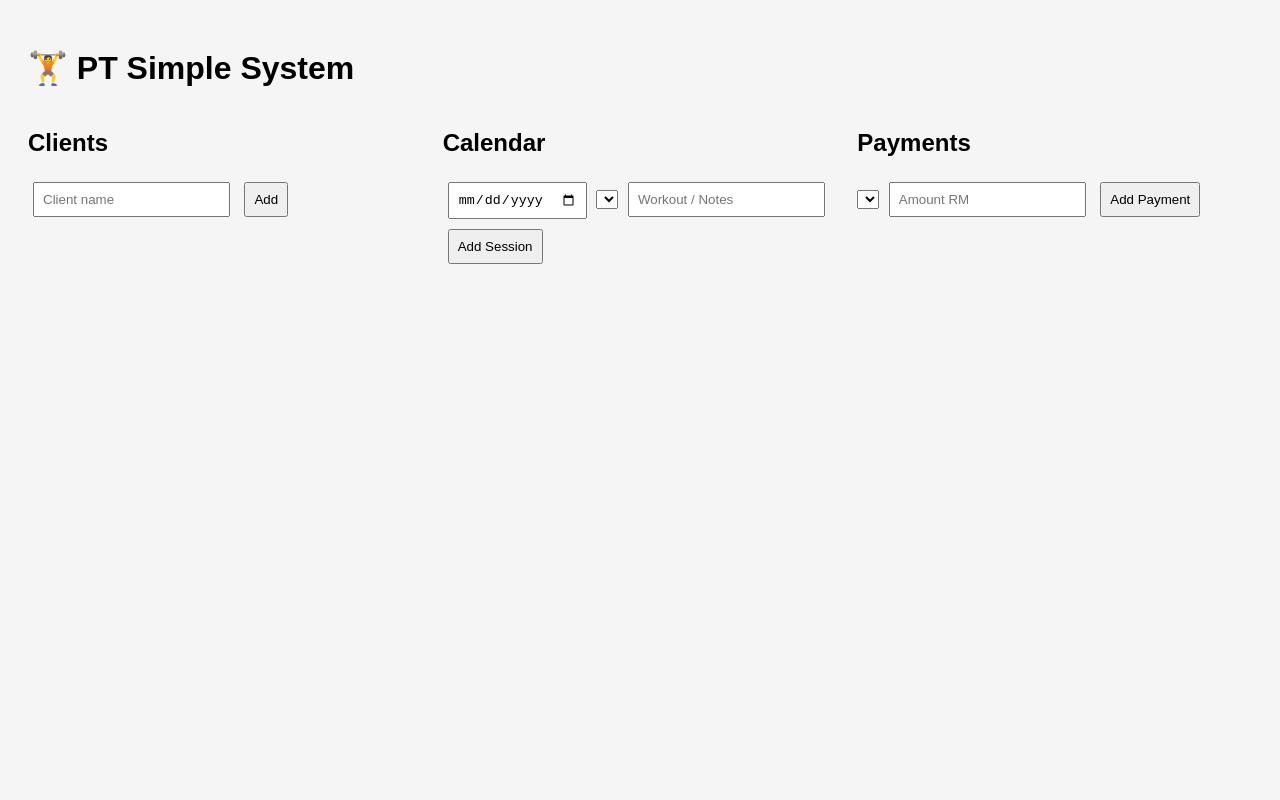
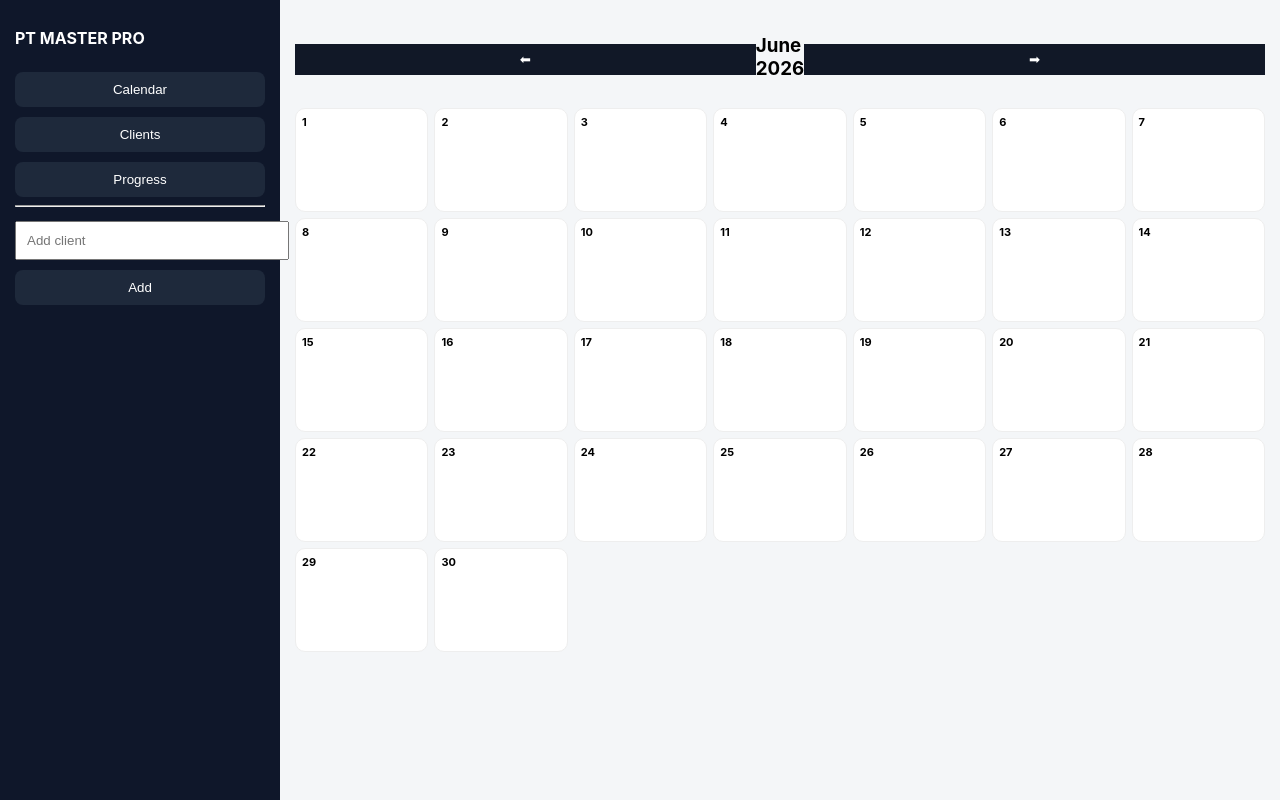
Before and after one commit to rizmirazak422-ux/pt-master-system, a website: page index.html in a window 1280 px wide. Drawn offline with Linux system fonts and the light colour scheme.

Commit message:
Update index.html

```diff
--- a/index.html
+++ b/index.html
@@ -1,182 +1,332 @@
 <!DOCTYPE html>
 <html>
 <head>
-  <title>PT System</title>
+<meta name="viewport" content="width=device-width, initial-scale=1.0">
+<title>PT System Pro</title>
+
 <style>
-    body { font-family: Arial; padding: 20px; background:#f5f5f5; }
-
-    input, button {
-      padding: 8px;
-      margin: 5px;
+body {
+  margin: 0;
+  font-family: -apple-system, Arial;
+  background: #f4f6f8;
 }
 
-    .row { display: flex; gap: 20px; }
-
-    .card {
-      background: white;
-      padding: 10px;
-      margin-top: 10px;
-      border-radius: 8px;
-      box-shadow: 0 2px 5px rgba(0,0,0,0.1);
+/* APP LAYOUT */
+.app {
+  display: flex;
+  height: 100vh;
 }
 
-    .section {
-      width: 33%;
+/* SIDEBAR */
+.sidebar {
+  width: 250px;
+  background: #0f172a;
+  color: white;
+  padding: 15px;
 }
 
-    .calendar-box {
-      background: white;
+.sidebar h2 {
+  font-size: 16px;
+}
+
+.sidebar button {
+  width: 100%;
+  margin-top: 10px;
   padding: 10px;
-      margin-top: 10px;
+  border: none;
+  background: #1e293b;
+  color: white;
   border-radius: 8px;
+  cursor: pointer;
+}
+
+/* MAIN */
+.main {
+  flex: 1;
+  padding: 15px;
+  overflow: auto;
+}
+
+/* MONTH HEADER */
+.header {
+  display: flex;
+  justify-content: space-between;
+  align-items: center;
+  margin-bottom: 10px;
+}
+
+.header button {
+  padding: 8px 12px;
+}
+
+/* CALENDAR GRID */
+.calendar {
+  display: grid;
+  grid-template-columns: repeat(7, 1fr);
+  gap: 6px;
 }
 
 .day {
-      border: 1px solid #ddd;
-      padding: 5px;
-      margin: 3px;
+  background: white;
+  min-height: 90px;
+  padding: 6px;
+  border-radius: 10px;
+  font-size: 11px;
   cursor: pointer;
+  border: 1px solid #eee;
 }
 
-    .paid { color: green; }
-    .unpaid { color: red; }
+.day:hover {
+  background: #f1f5f9;
+}
+
+.date {
+  font-weight: bold;
+}
+
+.session {
+  background: #dbeafe;
+  margin-top: 3px;
+  font-size: 10px;
+  padding: 2px;
+  border-radius: 6px;
+  cursor: grab;
+}
+
+/* MOBILE */
+@media(max-width: 768px) {
+  .sidebar { display: none; }
+}
+
+/* MODAL */
+.modal {
+  display: none;
+  position: fixed;
+  inset: 0;
+  background: rgba(0,0,0,0.5);
+}
+
+.modal-content {
+  background: white;
+  max-width: 420px;
+  margin: 80px auto;
+  padding: 15px;
+  border-radius: 12px;
+}
+
+input, select, button {
+  width: 100%;
+  padding: 10px;
+  margin-top: 6px;
+}
+
+button {
+  background: #111827;
+  color: white;
+  border: none;
+}
 </style>
+
 </head>
 
 <body>
 
-<h1>🏋️ PT Simple System</h1>
+<div class="app">
 
-<div class="row">
+<!-- SIDEBAR -->
+<div class="sidebar">
+  <h2>PT MASTER PRO</h2>
 
-  <!-- CLIENTS -->
-  <div class="section">
-    <h2>Clients</h2>
+  <button onclick="changeView('calendar')">Calendar</button>
+  <button onclick="changeView('clients')">Clients</button>
+  <button onclick="changeView('progress')">Progress</button>
 
-    <input id="clientName" placeholder="Client name">
+  <hr>
+
+  <input id="clientName" placeholder="Add client">
   <button onclick="addClient()">Add</button>
 
-    <div id="clients"></div>
+  <div id="clientList"></div>
 </div>
 
-  <!-- CALENDAR -->
-  <div class="section">
-    <h2>Calendar</h2>
+<!-- MAIN -->
+<div class="main">
 
-    <input type="date" id="date">
+<div class="header">
+  <button onclick="prevMonth()">⬅</button>
+  <h3 id="monthTitle"></h3>
+  <button onclick="nextMonth()">➡</button>
+</div>
+
+<div class="calendar" id="calendar"></div>
+
+</div>
+
+</div>
+
+<!-- MODAL -->
+<div class="modal" id="modal">
+  <div class="modal-content">
+
+    <h3 id="selectedDate"></h3>
+
     <select id="clientSelect"></select>
     <input id="workout" placeholder="Workout / Notes">
-    <button onclick="addSession()">Add Session</button>
 
-    <div id="calendar"></div>
+    <button onclick="saveSession()">Save</button>
+
+    <div id="sessionList"></div>
+
+    <button onclick="closeModal()" style="background:red;margin-top:10px;">Close</button>
+
   </div>
-
-  <!-- PAYMENTS -->
-  <div class="section">
-    <h2>Payments</h2>
-
-    <select id="paymentClient"></select>
-    <input id="amount" placeholder="Amount RM">
-    <button onclick="addPayment()">Add Payment</button>
-
-    <div id="payments"></div>
-  </div>
-
 </div>
 
 <script>
 
 let clients = JSON.parse(localStorage.getItem("clients")) || [];
 let sessions = JSON.parse(localStorage.getItem("sessions")) || [];
-let payments = JSON.parse(localStorage.getItem("payments")) || [];
 
+let current = new Date();
+let selectedDate = null;
+
+/* SAVE */
 function save() {
   localStorage.setItem("clients", JSON.stringify(clients));
   localStorage.setItem("sessions", JSON.stringify(sessions));
-  localStorage.setItem("payments", JSON.stringify(payments));
   render();
 }
 
+/* CLIENTS */
 function addClient() {
   let name = document.getElementById("clientName").value;
   if (!name) return;
-
   clients.push({ name });
-  document.getElementById("clientName").value = "";
   save();
 }
 
-function deleteClient(i) {
-  clients.splice(i, 1);
+/* MONTH NAV */
+function nextMonth() {
+  current.setMonth(current.getMonth() + 1);
+  render();
+}
+
+function prevMonth() {
+  current.setMonth(current.getMonth() - 1);
+  render();
+}
+
+/* OPEN DAY */
+function openDay(date) {
+  selectedDate = date;
+  document.getElementById("modal").style.display = "block";
+  document.getElementById("selectedDate").innerText = date;
+  renderSessions();
+}
+
+/* SESSION */
+function saveSession() {
+  let client = document.getElementById("clientSelect").value;
+  let workout = document.getElementById("workout").value;
+
+  sessions.push({ date: selectedDate, client, workout });
   save();
 }
 
-function addSession() {
-  let date = document.getElementById("date").value;
-  let client = document.getElementById("clientSelect").value;
-  let workout = document.getElementById("workout").value;
-
-  if (!date || !client) return;
-
-  sessions.push({ date, client, workout });
-  document.getElementById("workout").value = "";
+function deleteSession(i) {
+  sessions.splice(i, 1);
   save();
 }
 
-function addPayment() {
-  let client = document.getElementById("paymentClient").value;
-  let amount = document.getElementById("amount").value;
+function renderSessions() {
+  let html = "";
 
-  if (!client || !amount) return;
+  sessions.forEach((s,i) => {
+    if (s.date === selectedDate) {
+      html += `
+        <div>
+          <b>${s.client}</b> - ${s.workout}
+          <button onclick="deleteSession(${i})">X</button>
+        </div>
+      `;
+    }
+  });
 
-  payments.push({ client, amount });
-  document.getElementById("amount").value = "";
-  save();
+  document.getElementById("sessionList").innerHTML = html;
+
+  document.getElementById("clientSelect").innerHTML =
+    clients.map(c => `<option>${c.name}</option>`).join("");
 }
 
-function render() {
+/* CALENDAR (FULL MONTH 31 DAYS STYLE) */
+function renderCalendar() {
 
-  // CLIENTS
-  let cHTML = "";
-  clients.forEach((c, i) => {
-    cHTML += `
-      <div class="card">
-        ${c.name}
-        <button onclick="deleteClient(${i})">X</button>
+  let year = current.getFullYear();
+  let month = current.getMonth();
+
+  let daysInMonth = new Date(year, month+1, 0).getDate();
+
+  document.getElementById("monthTitle").innerText =
+    current.toLocaleString('default', { month: 'long' }) + " " + year;
+
+  let html = "";
+
+  for (let i = 1; i <= daysInMonth; i++) {
+
+    let dateStr = `${year}-${month+1}-${i}`;
+
+    let daySessions = sessions.filter(s => s.date === dateStr);
+
+    html += `
+      <div class="day" onclick="openDay('${dateStr}')">
+        <div class="date">${i}</div>
+
+        ${daySessions.slice(0,2).map(s =>
+          `<div class="session"
+            draggable="true"
+            ondragstart="dragStart('${s.date}', '${s.client}', '${s.workout}')">
+            ${s.client}
+          </div>`
+        ).join("")}
+
       </div>
     `;
+  }
+
+  document.getElementById("calendar").innerHTML = html;
+}
+
+/* DRAG (SIMPLE VERSION) */
+let dragData = null;
+
+function dragStart(date, client, workout) {
+  dragData = { date, client, workout };
+}
+
+/* DROP INTO DAY */
+document.addEventListener("dragover", e => e.preventDefault());
+
+document.addEventListener("drop", e => {
+  if (!dragData) return;
+
+  let target = e.target.closest(".day");
+  if (!target) return;
+
+  let newDate = target.getAttribute("onclick").match(/'(.*?)'/)[1];
+
+  sessions.push({
+    date: newDate,
+    client: dragData.client,
+    workout: dragData.workout
   });
-  document.getElementById("clients").innerHTML = cHTML;
 
-  // DROPDOWNS
-  let options = clients.map(c => `<option>${c.name}</option>`).join("");
-  document.getElementById("clientSelect").innerHTML = options;
-  document.getElementById("paymentClient").innerHTML = options;
+  save();
+  dragData = null;
+});
 
-  // SESSIONS (CALENDAR)
-  let sHTML = "";
-  sessions.forEach(s => {
-    sHTML += `
-      <div class="calendar-box">
-        📅 ${s.date}<br>
-        👤 ${s.client}<br>
-        🏋️ ${s.workout}
-      </div>
-    `;
-  });
-  document.getElementById("calendar").innerHTML = sHTML;
-
-  // PAYMENTS
-  let pHTML = "";
-  payments.forEach(p => {
-    pHTML += `
-      <div class="card">
-        👤 ${p.client}<br>
-        💰 RM ${p.amount}
-      </div>
-    `;
-  });
-  document.getElementById("payments").innerHTML = pHTML;
+/* PROGRESS (simple future-ready) */
+function render() {
+  renderCalendar();
 }
 
 render();
```
Lines whose indentation alone changed are shown as unchanged.
